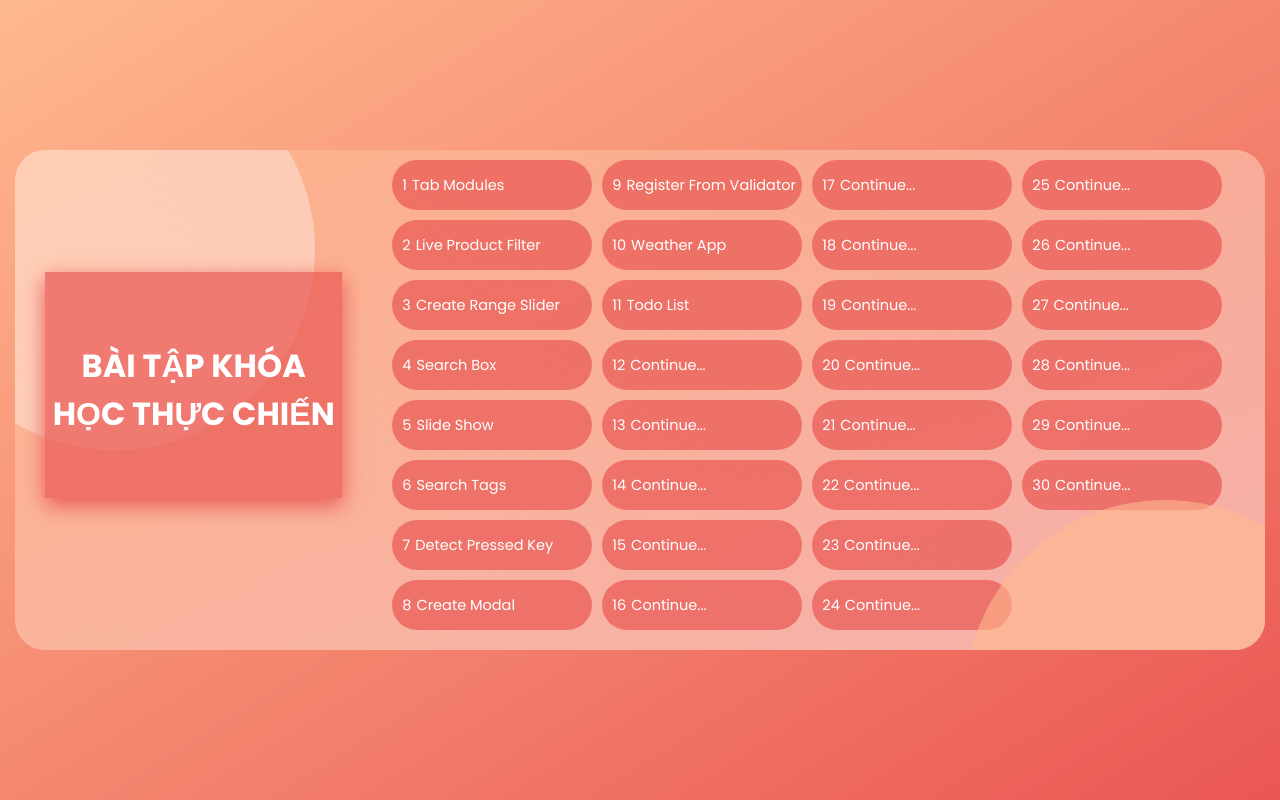
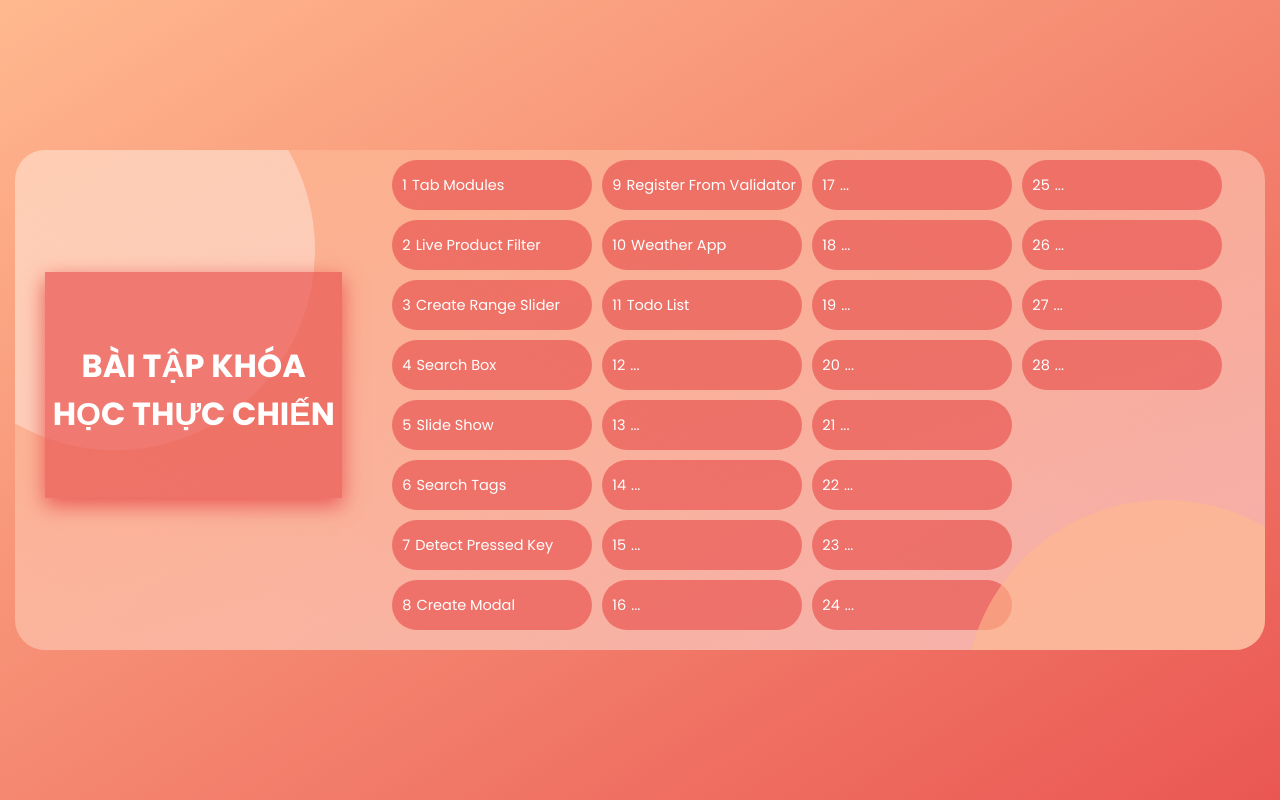
Before and after one commit to tan090123/BT-Dom, a plain HTML site: page index.html in a window 1280 px wide. Drawn offline with Linux system fonts and the light colour scheme.

Commit message:
Update index.html

```diff
--- a/index.html
+++ b/index.html
@@ -36,25 +36,23 @@
                     <li><a href="./pages/register8/index.html" target="_blank">Register From Validator</a></li>
                     <li><a href="./pages/weather9/index.html" target="_blank">Weather App</a></li>
                     <li><a href="./pages/todolist10/index.html" target="_blank">Todo List</a></li>
-                    <li><a href="#">Continue...</a></li>
-                    <li><a href="#">Continue...</a></li>
-                    <li><a href="#">Continue...</a></li>
-                    <li><a href="#">Continue...</a></li>
-                    <li><a href="#">Continue...</a></li>
-                    <li><a href="#">Continue...</a></li>
-                    <li><a href="#">Continue...</a></li>
-                    <li><a href="#">Continue...</a></li>
-                    <li><a href="#">Continue...</a></li>
-                    <li><a href="#">Continue...</a></li>
-                    <li><a href="#">Continue...</a></li>
-                    <li><a href="#">Continue...</a></li>
-                    <li><a href="#">Continue...</a></li>
-                    <li><a href="#">Continue...</a></li>
-                    <li><a href="#">Continue...</a></li>
-                    <li><a href="#">Continue...</a></li>
-                    <li><a href="#">Continue...</a></li>
-                    <li><a href="#">Continue...</a></li>
-                    <li><a href="#">Continue...</a></li>
+                    <li><a href="#">...</a></li>
+                    <li><a href="#">...</a></li>
+                    <li><a href="#">...</a></li>
+                    <li><a href="#">...</a></li>
+                    <li><a href="#">...</a></li>
+                    <li><a href="#">...</a></li>
+                    <li><a href="#">...</a></li>
+                    <li><a href="#">...</a></li>
+                    <li><a href="#">...</a></li>
+                    <li><a href="#">...</a></li>
+                    <li><a href="#">...</a></li>
+                    <li><a href="#">...</a></li>
+                    <li><a href="#">...</a></li>
+                    <li><a href="#">...</a></li>
+                    <li><a href="#">...</a></li>
+                    <li><a href="#">...</a></li>
+                    <li><a href="#">...</a></li>
                 </ul>
             </div>
         </div>
```
